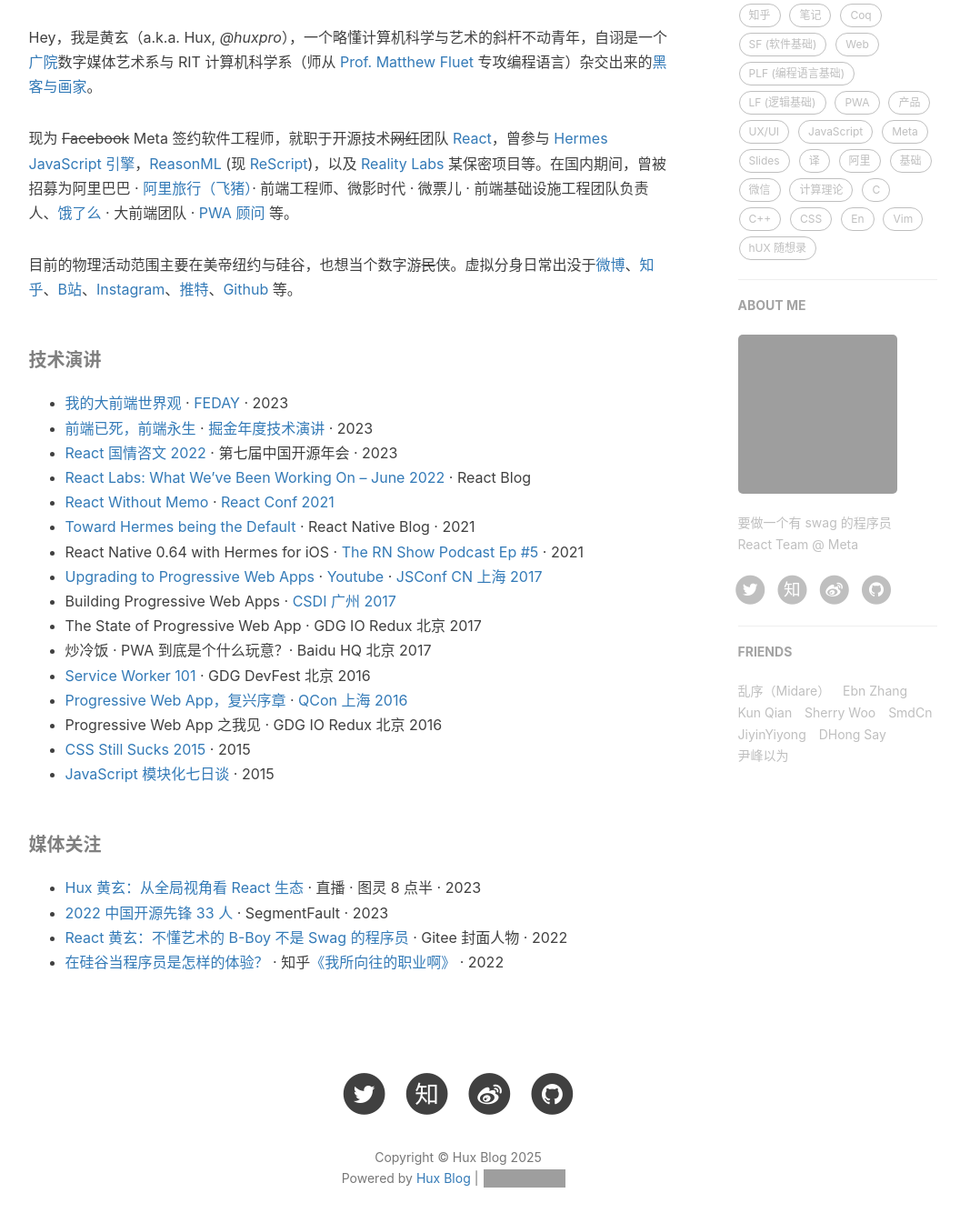
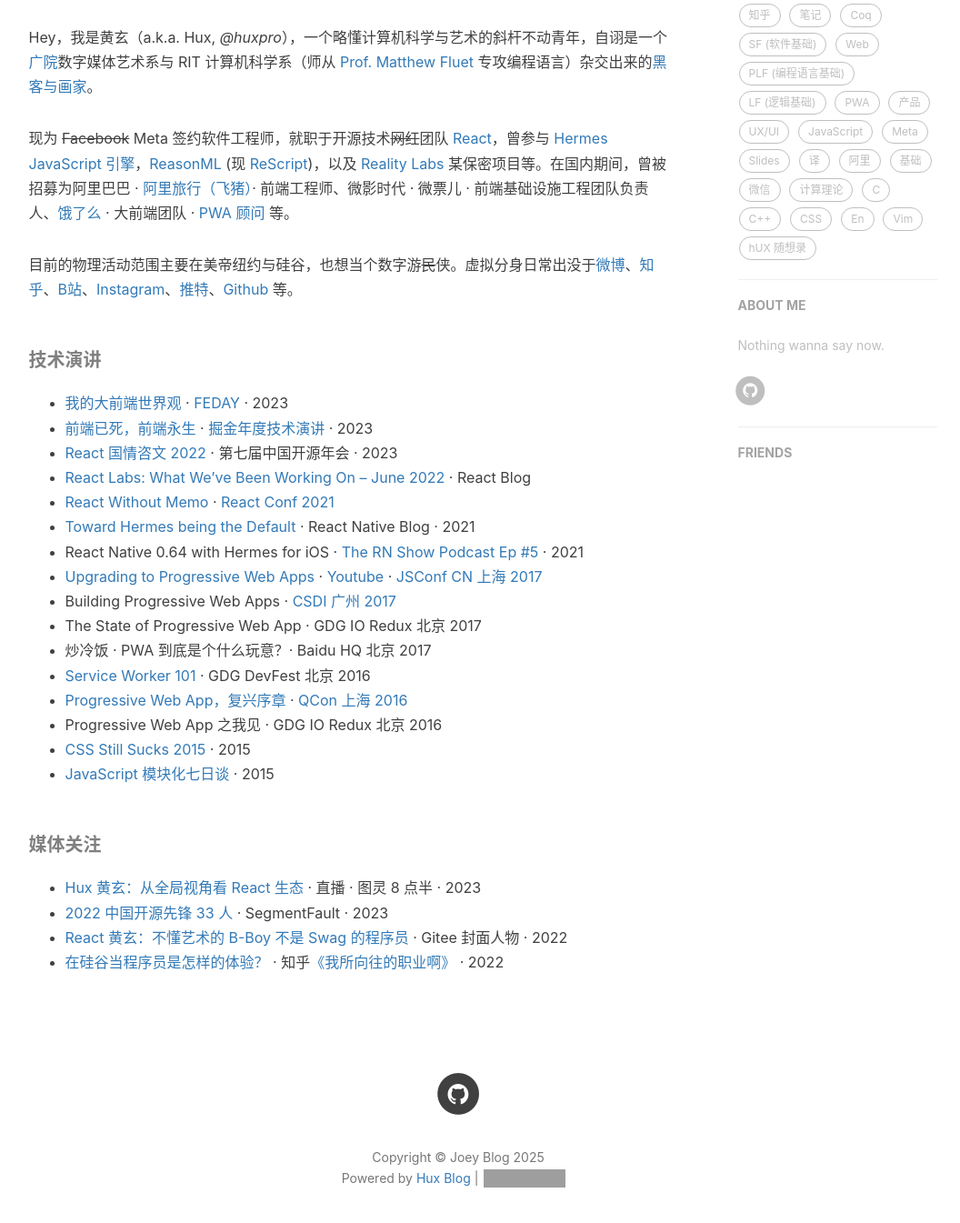
Before and after one commit to songfusong/songfusong.github.io, a Jekyll site: the page built from about.html, in a window 1280 px wide and 1400 px high, scrolled down 483 px. Shown: the top 1345 px of the window at 91% size, without its empty margins (136-1192 px from the left). Built offline with Jekyll 4.4.1, drawn with Linux system fonts in a browser that asks for light colours; nearby versions of some CDN libraries; comment, search, counter and statistics services are not loaded; grey boxes are pictures that could not be loaded.

Commit message:
personalize the blog.

```diff
--- a/_config.yml
+++ b/_config.yml
@@ -1,11 +1,10 @@
 # Site settings
-title: Hux Blog
-SEOTitle: 黄玄的博客 | Hux Blog
+title: Joey Blog
+SEOTitle: Joey 的博客 | Joey Blog
 header-img: img/home-bg.jpg
-email: huxpro@gmail.com
-description: "这里是 @Hux黄玄 的个人博客，与你一起发现更大的世界 | 要做一个有 swag 的程序员"
-keyword: "黄玄, Hux黄玄, Hux, 鬼栈, huxpro, @huxpro, 黄玄的博客, Hux Blog, 博客, 个人网站, 互联网, Web, JavaScript, React, React Native, 前端, 设计"
-url: "https://huangxuan.me" # your host, for absolute URL
+description: "这里是Joey的博客，分享些有趣和值得思考的东西。" # this will be used in meta description tag
+keyword: "Web, Java, Python, DS, AGI"
+url: "https://songfusong.github.io" # your host, for absolute URL
 baseurl: "" # for example, '/blog' if your blog hosted on 'host/blog'
 
 # Publish posts or collection documents with a future date.
@@ -13,10 +12,10 @@ future: true
 
 # SNS settings
 RSS: false
-weibo_username: huxpro
-zhihu_username: huxpro
+# weibo_username: huxpro
+# zhihu_username: huxpro
 github_username: huxpro
-twitter_username: huxpro
+# twitter_username: huxpro
 #facebook_username:  huxpro
 #linkedin_username:  firstname-lastname-idxxxx
 
@@ -74,8 +73,8 @@ ga_domain: huangxuan.me
 
 # Sidebar settings
 sidebar: true # whether or not using Sidebar.
-sidebar-about-description: "要做一个有 swag 的程序员 <br> React Team @ Meta"
-sidebar-avatar: https://github.com/Huxpro.png # use absolute URL, seeing it's used in both `/` and `/about/`
+sidebar-about-description: "Nothing wanna say now." # a short description of yourself
+# sidebar-avatar: https://github.com/Huxpro.png # use absolute URL, seeing it's used in both `/` and `/about/`
 
 # Featured Tags
 featured-tags: true # whether or not using Feature-Tags
@@ -90,13 +89,4 @@ page-mathjax: false
 
 # Friends
 friends:
-  [
-    { title: "乱序（Midare）", href: "http://mida.re/" },
-    { title: "Ebn Zhang", href: "https://ebnbin.dev/" },
-    { title: "Kun Qian", href: "http://kunq.me" },
-    { title: "Sherry Woo", href: "https://sherrywoo.me/" },
-    { title: "SmdCn", href: "http://blog.smdcn.net" },
-    { title: "JiyinYiyong", href: "http://tiye.me/" },
-    { title: "DHong Say", href: "http://dhong.co" },
-    { title: "尹峰以为", href: "http://ingf.github.io/" },
-  ]
+  []
```
